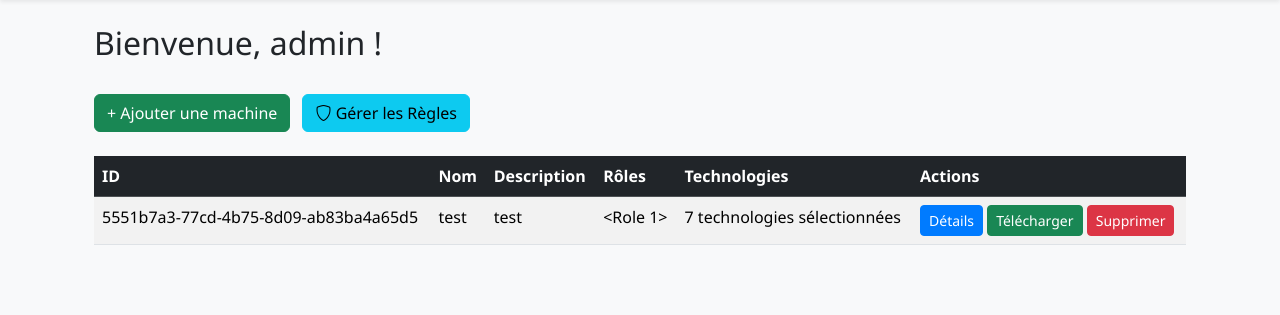
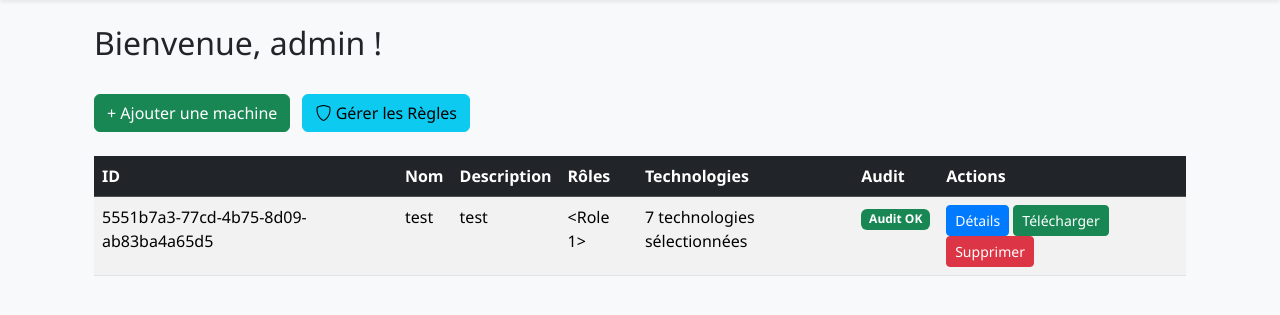
Before and after one commit to Gizm0o/Confusys, a Flask app: template templates/dashboard.html in a window 1280 px wide. Shown: the part 67-382 px from the top of the page. Run offline with Flask 3, Linux system fonts and the light colour scheme; the template is opened without the code that fills it: values that come from a table or form of the project are taken from there, others are empty; a user stored in the database is signed in; some libraries are stand-ins or nearby versions.

Commit message:
Add Audit findings with total to dashboard

```diff
--- a/frontend.py
+++ b/frontend.py
@@ -101,6 +101,8 @@ def dashboard():
                     "description": m.get("description", ""),
                     "roles": m.get("roles", []),
                     "technologies": m.get("technologies", []),
+                    "has_findings": m.get("has_findings", False),
+                    "total_findings": m.get("total_findings", 0),
                 }
                 for m in raw_machines
             ]
--- a/templates/dashboard.html
+++ b/templates/dashboard.html
@@ -37,6 +37,7 @@
           <th>Description</th>
           <th>Rôles</th>
           <th>Technologies</th>
+          <th>Audit</th>
           <th>Actions</th>
         </tr>
       </thead>
@@ -62,6 +63,15 @@
               {{ m.technologies|join(', ') }}
             {% else %}
               <em>Aucune</em>
+            {% endif %}
+          </td>
+          <td>
+            {% if m.has_findings %}
+              <span class="badge bg-danger">
+                Audit avec problèmes – {{ m.total_findings }} finding{{ 's' if m.total_findings > 1 else '' }}
+              </span>
+            {% else %}
+              <span class="badge bg-success">Audit OK</span>
             {% endif %}
           </td>
           <td>
```
Also changed, not shown: api/routes/machine_routes.py (+10 -0 lines).
